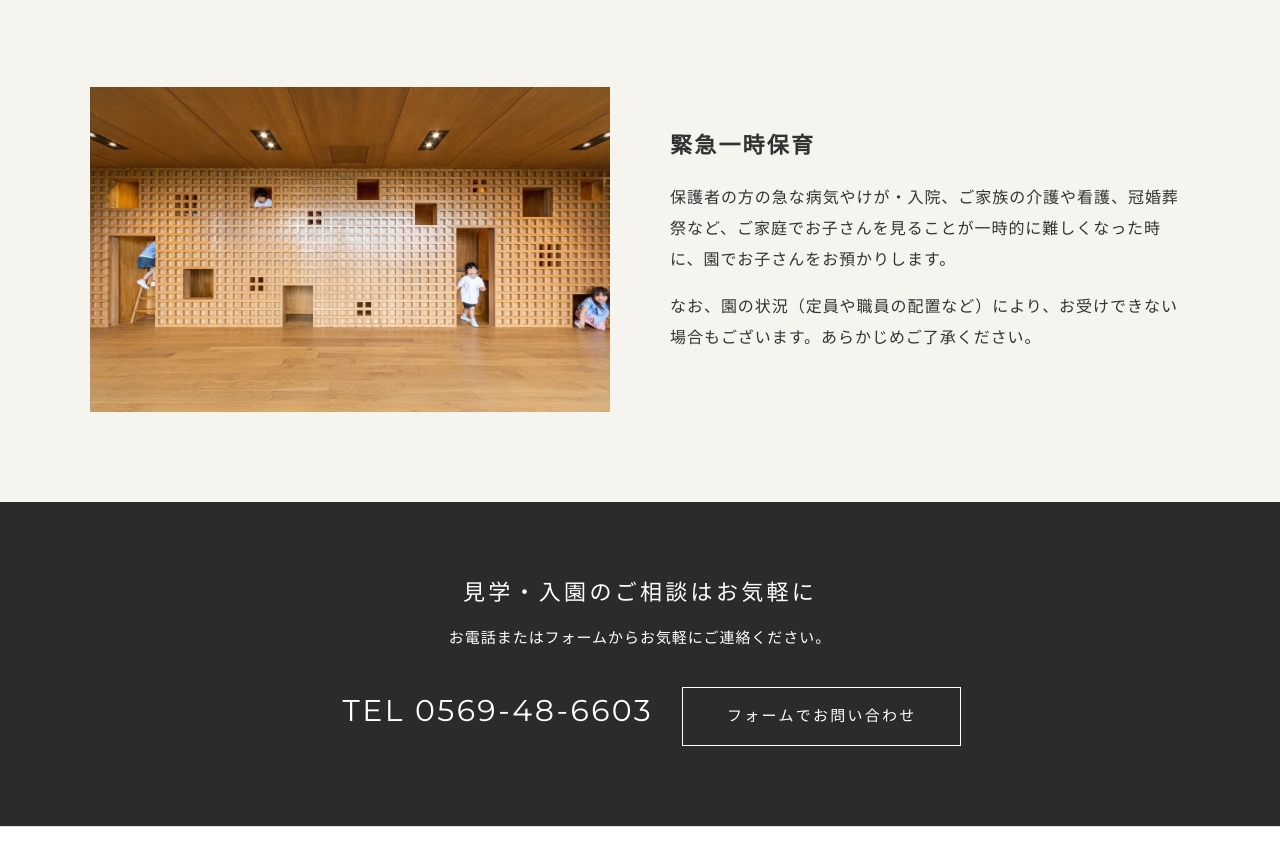
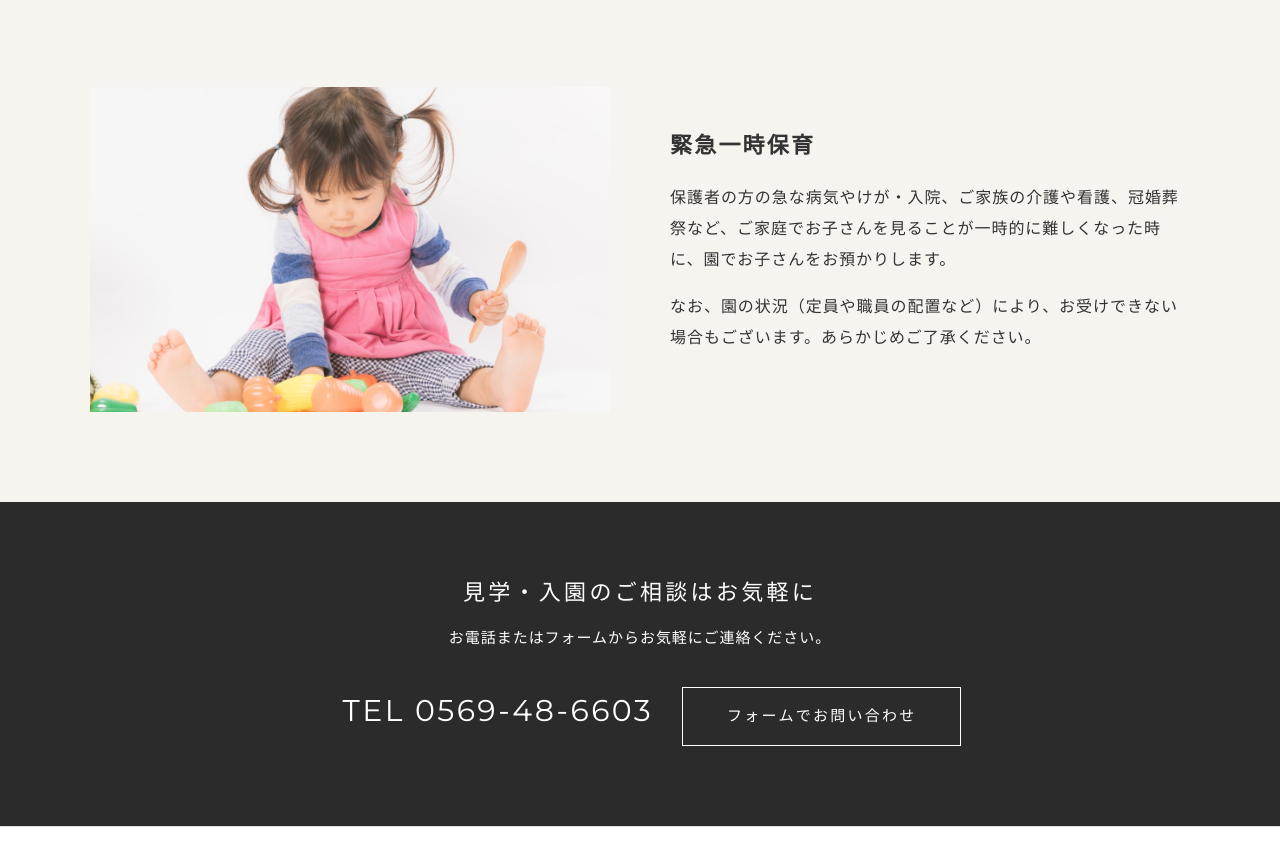
Before and after one commit to ishizakayama/ishizakayama.github.io, a plain HTML site: page kosodate.html in a window 1280 px wide. Shown: the part 1473-2338 px from the top of the page. Drawn offline with Linux system fonts and the light colour scheme.

Commit message:
Add files via upload

```diff
--- a/kosodate.html
+++ b/kosodate.html
@@ -62,7 +62,7 @@
     </div>
 
     <div class="media fade" id="ichiji">
-      <div class="media-img"><img src="img/asobiba.jpg" alt="園内の遊び場" loading="lazy" data-zoom></div>
+      <div class="media-img"><img src="img/ichiji.jpg" alt="おままごとで遊ぶ女の子" loading="lazy" data-zoom></div>
       <div>
         <h3>緊急一時保育</h3>
         <p>保護者の方の急な病気やけが・入院、ご家族の介護や看護、冠婚葬祭など、ご家庭でお子さんを見ることが一時的に難しくなった時に、園でお子さんをお預かりします。</p>
```
Also changed, not shown: img/ichiji.jpg (added).
